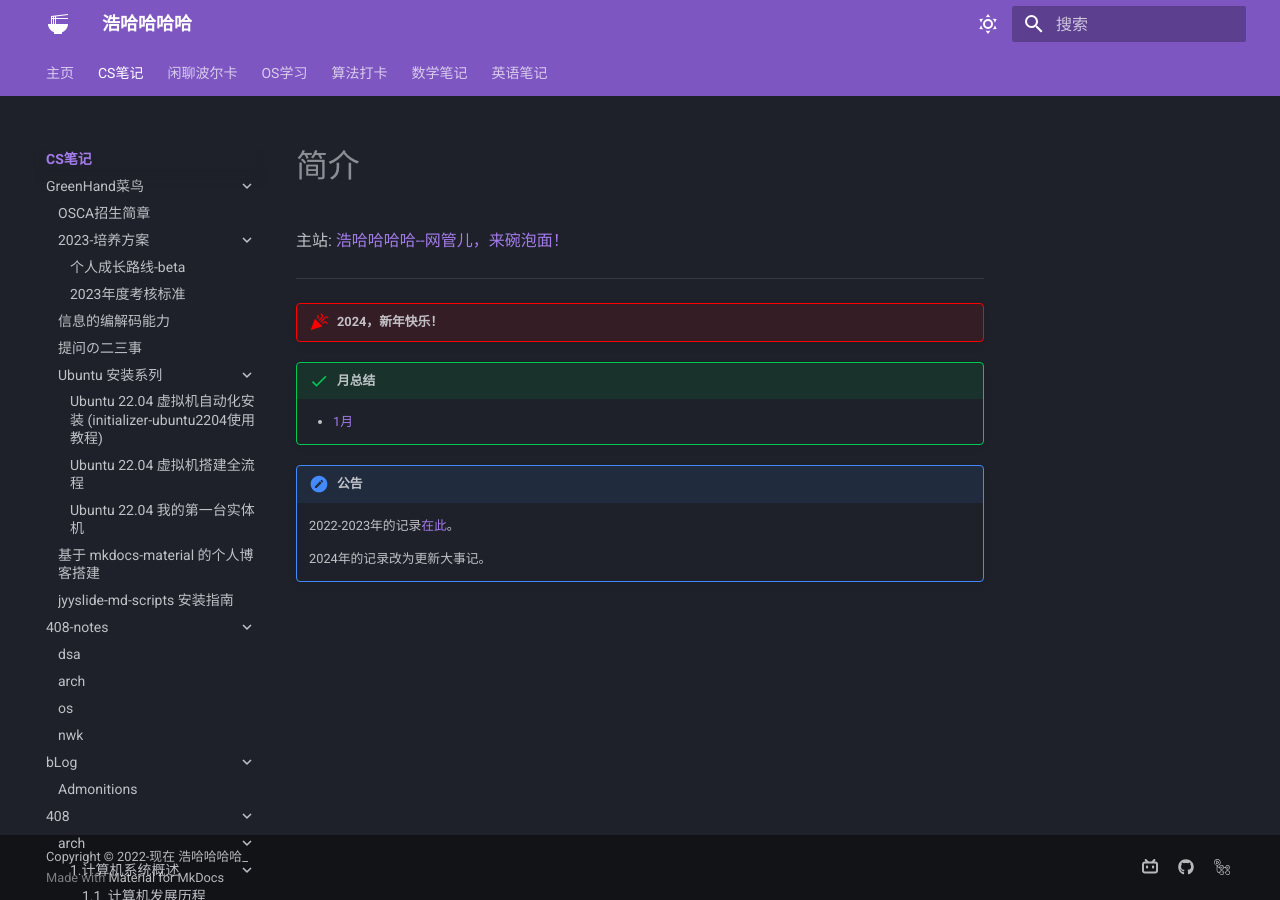
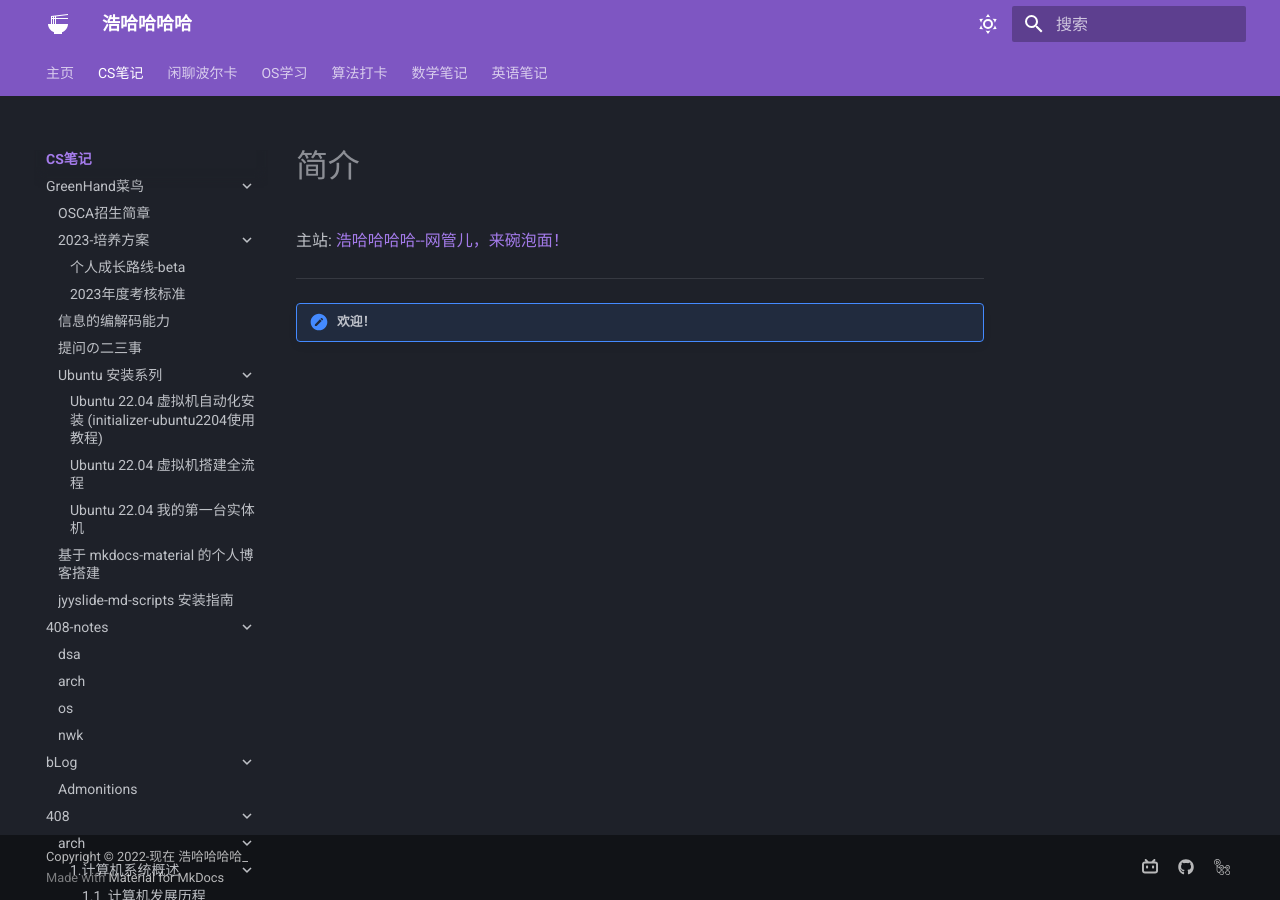
Before and after one commit to Haohahahaha/cs, an MkDocs documentation site: the page built from docs/index.md, in a window 1280 px wide. Built offline with MkDocs 1.6.1 and Material for MkDocs 9.7.7, drawn with Linux system fonts in a browser that asks for light colours.

Commit message:
2024-02-29_21:32:48 update

```diff
--- a/docs/index.md
+++ b/docs/index.md
@@ -3,7 +3,7 @@
 主站: [浩哈哈哈哈--网管儿，来碗泡面！](https://haohaha.cn)
 
 ---
-
+<!---
 !!! partypopper "2024，新年快乐！"
 
 !!! success "月总结"
@@ -15,3 +15,6 @@
 	2022-2023年的记录[在此](https://chat.haohaha.cn/thought/learn-record/2022-2023/)。
 
 	2024年的记录改为更新大事记。
+--->
+
+!!! note "欢迎！"
```
